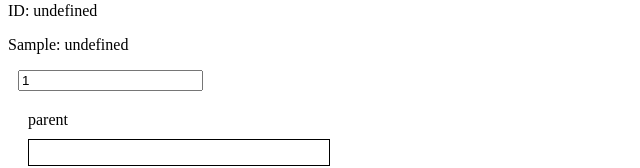
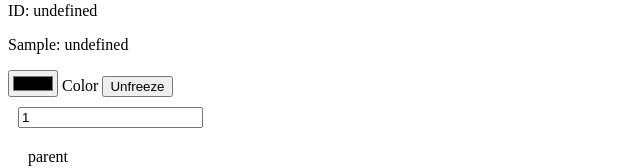
Before and after one commit to colinvwood/taxa-barplot, a Svelte app: page / in a window 1280 px wide. Shown: the part 594-762 px from the top of the page, without its empty margins (0-640 px from the left). Built offline with nearby package versions, Linux system fonts and the light colour scheme; no server answers.

Commit message:
hovered taxon table, custom colors

```diff
--- a/src/App.svelte
+++ b/src/App.svelte
@@ -1,26 +1,35 @@
 <script>
     import { get } from 'svelte/store';
+    import { onMount } from 'svelte';
+
     import { parseTaxonomy, parseFeatureTable }  from './util/parse.js';
     import { calculateTaxonomyStats } from './util/table.js';
-    import { taxonomy, table, taxonomyChanges } from './stores/stores.js';
+    import { taxonomy, tableStore, taxonomyChanges } from './stores/stores.js';
+    import { customColors } from './stores/colors.js';
 
     import Plot from './components/Plot.svelte';
     import TaxonomySelector from './components/TaxonomySelector.svelte';
     import TaxonomyLog from './components/TaxonomyLog.svelte';
 
+    onMount(() => {
         let parsedTable = parseFeatureTable('table.csv', 'sample-id');
         let parsedTaxonomy = parseTaxonomy('taxonomy.tsv');
 
         Promise.all([parsedTable, parsedTaxonomy]).then((values) => {
             let parsedTable = values[0];
-        table.set(parsedTable);
+            tableStore.update(state => {
+                return {...state, table: parsedTable}
+            });
 
             let parsedTaxonomy = values[1];
             return calculateTaxonomyStats(parsedTaxonomy, parsedTable);
         })
         .then((taxonomyWithStats) => {
             taxonomy.set(taxonomyWithStats);
-        table.render(get(taxonomy), 1, get(taxonomyChanges));
+            tableStore.render(
+                get(taxonomy), get(taxonomyChanges), 1, 'marine', $customColors
+            );
+        });
     });
 
 </script>
--- a/src/components/CurrentLevel.svelte
+++ b/src/components/CurrentLevel.svelte
@@ -2,7 +2,6 @@
     import Taxon from './Taxon.svelte';
 
     import { taxonomy, viewLevel, taxonomyChanges } from '../stores/stores.js';
-    import { renderCurrentView } from '../util/taxonomy.js';
 
     let taxa = [];
     $: $taxonomy, taxa = taxonomy.render($viewLevel, $taxonomyChanges);
--- a/src/components/HoveredTaxon.svelte
+++ b/src/components/HoveredTaxon.svelte
@@ -1,12 +1,28 @@
 <script>
-    import { hoveredTaxon } from '../stores/stores.js';
+    import { hoveredTaxon } from '../stores/hoveredTaxon.js';
+    import { customColors } from '../stores/colors.js';
 
     $: taxon = $hoveredTaxon
+
+    function handleColorChange(event) {
+        const color = event.target.value;
+        customColors.addCustomColor(taxon.taxon.id, color);
+    }
+
 </script>
 
 <div>
-    <p>Name: {taxon.name}</p>
-    <p>Abundance: {taxon.abundance}</p>
-    <p>ID: {taxon.id}</p>
-    <p>Sample: {taxon.sampleId}</p>
+    <p>Name: {taxon.taxon.name}</p>
+    <p>Abundance: {taxon.taxon.abundance}</p>
+    <p>ID: {taxon.taxon.id}</p>
+    <p>Sample: {taxon.sample.id}</p>
+
+    <input
+        type="color" id="color-selector" name="color-selector"
+        value={taxon.taxon.color} on:change={handleColorChange}
+    />
+    <label for="color-selector">Color</label>
+
+    <button on:click={() => hoveredTaxon.setFrozen(false)}>Unfreeze</button>
+
 </div>
--- a/src/components/Plot.svelte
+++ b/src/components/Plot.svelte
@@ -5,8 +5,9 @@
     import Sample from './Sample.svelte';
 
     import {
-        table, taxonomy, viewLevel, taxonomyChanges
+        tableStore, table, rendered, taxonomy, viewLevel, taxonomyChanges
     } from '../stores/stores.js';
+    import { customColors } from '../stores/colors.js';
 
     let dimensions = {};
     $: {
@@ -26,9 +27,8 @@
         return abundances.get(taxon);
     }
 
-    // let tableView;
-    $: tableView = table.render(
-        get(taxonomy), $viewLevel, $taxonomyChanges, abundanceAccessor
+    $: tableStore.render(
+        get(taxonomy), $taxonomyChanges, $viewLevel, 'marine', $customColors
     );
 
 </script>
@@ -36,11 +36,9 @@
 <svg
     style="width: {dimensions.width}px; height: {dimensions.height}px;"
 >
-    {#await tableView then view}
-        {#each view as sample, index}
-            <Sample {sample} sampleIndex={index} {dimensions} />
-        {/each}
-    {/await}
+    {#each $rendered as sample, index}
+        <Sample {sample} sampleIndex={index} {dimensions} />
+    {/each}
 </svg>
 <HoveredTaxon />
 
--- a/src/components/TaxonomySelector.svelte
+++ b/src/components/TaxonomySelector.svelte
@@ -2,7 +2,7 @@
     import {
         getParent, getSiblings, getChildren
     } from '../util/taxonomy.js';
-    import { selectedTaxon, viewLevel } from '../stores/stores.js';
+    import { viewLevel } from '../stores/stores.js';
 
     import TaxonList from './TaxonList.svelte';
     import SelectedTaxon from './SelectedTaxon.svelte';
--- /dev/null
+++ b/src/stores/colors.js
@@ -0,0 +1,43 @@
+import { writable } from 'svelte/store';
+
+function createColorSchemeStore() {
+    const data = writable({colors: [], currentScheme: ''});
+    const { update, set, subscribe } = data;
+
+
+    return {
+        update,
+        set,
+        subscribe,
+    };
+};
+export const colorScheme = createColorSchemeStore();
+
+function customColorsStore() {
+    const customColors = writable(new Map());
+    const { update, set, subscribe } = customColors;
+
+    const addCustomColor = (taxonId, color) => {
+        customColors.update(state => {
+            state.set(taxonId, color);
+            return state;
+        });
+    };
+
+    const clearCustomColor = (taxonId) => {
+        customColors.update(state => {
+            state.delete(taxonId);
+            return state;
+        });
+    };
+
+    return {
+        update,
+        set,
+        subscribe,
+        addCustomColor,
+        clearCustomColor,
+    };
+
+};
+export const customColors = customColorsStore();
--- /dev/null
+++ b/src/stores/hoveredTaxon.js
@@ -0,0 +1,46 @@
+import { writable, get } from 'svelte/store';
+
+
+function hoveredTaxonStore() {
+    const hoveredTaxon = writable({
+        taxon: {},
+        sample: {},
+        frozen: false,
+    });
+    const { update, set, subscribe } = hoveredTaxon;
+
+    const setTaxon = (eventDataset, taxonomy, table) => {
+        // find taxon of interest by id
+        const taxonId = eventDataset['taxonId'];
+        const taxon = structuredClone(taxonomy.getTaxon(taxonId));
+
+        // find sample of interest by id
+        const sampleId = eventDataset['sampleId'];
+        const sample = structuredClone(table.getSample(sampleId));
+
+        // access abundance and color
+        const abundance = eventDataset['abundance'];
+        const color = eventDataset['color'];
+        taxon.abundance = abundance;
+        taxon.color = color;
+
+        hoveredTaxon.update(state => {
+            return {...state, taxon, sample};
+        });
+    };
+
+    const setFrozen = (freeze) => {
+        hoveredTaxon.update(state => {
+            return {...state, frozen: freeze};
+        });
+    };
+
+    return {
+        update,
+        set,
+        subscribe,
+        setTaxon,
+        setFrozen,
+    }
+}
+export const hoveredTaxon = hoveredTaxonStore();
--- a/src/stores/stores.js
+++ b/src/stores/stores.js
@@ -1,6 +1,7 @@
-import { writable, get } from 'svelte/store';
+import { writable, get, derived } from 'svelte/store';
 
 import { renderCurrentView, getDescendantsAtLevel } from '../util/taxonomy.js';
+import { assignColors } from '../util/colors.js';
 import { renderTable } from '../util/table.js';
 
 
@@ -47,7 +48,8 @@ function createTaxonomyStore() {
     };
 
     const render = (level, changes) => {
-        return renderCurrentView(get(taxonomy), level, changes);
+        const rendered = renderCurrentView(get(taxonomy), level, changes);
+        return rendered;
     };
 
     return {
@@ -129,18 +131,35 @@ export const taxonomyChanges = createTaxonomyChangesStore();
 
 
 function createTableStore() {
-    const table = writable(new Map());
-    let { subscribe, update, set } = table;
+    const data = writable({table: new Map(), rendered: []});
+    let { subscribe, update, set } = data;
 
     const getSample = (id) => {
-        return get(table).get(id);
-    }
+        return get(data).table.get(id);
+    };
 
-    const render = async (taxonomy, level, changes, accessor) => {
-        return await renderTable(
-            get(table), taxonomy, level, changes, accessor
+    const render = async (
+        taxonomy, changes, level, colorScheme, customColors
+    ) => {
+        const rendered = await renderTable(
+            get(data).table, taxonomy, changes, level
         );
-    }
+        const colored = assignColors(
+            rendered, colorScheme, customColors
+        );
+        data.update(state => {
+            return {...state, rendered: colored};
+        });
+    };
+
+    const color = (colorScheme, customColors) => {
+        const colored = assignColors(
+            get(data).rendered, colorScheme, customColors
+        );
+        data.update(state => {
+            return {...state, rendered: colored};
+        });
+    };
 
     return {
         subscribe,
@@ -148,11 +167,20 @@ function createTableStore() {
         set,
         getSample,
         render,
-    }
+        color,
+    };
 }
-export const table = createTableStore();
+export const tableStore = createTableStore();
+export const table = derived(
+    tableStore,
+    ($tableStore) => $tableStore.table,
+);
+export const rendered = derived(
+    tableStore,
+    ($tableStore) => $tableStore.rendered,
+);
+
 
 export const selectedTaxon = writable({});
-export const hoveredTaxon = writable({});
 
 export const taxonomyLog = writable([]);
--- a/src/util/colors.js
+++ b/src/util/colors.js
@@ -1,11 +1,11 @@
-const colorSchemes = {
+export const colorSchemes = {
     marine:  [
-        '#d9ed92', '#b5e48c', '#99d98c', '#76c893', '#52b69a', '#34a0a4', '#168aad',
-        '#1a759f', '#1e6091', '#184e77'
+        '#d9ed92', '#b5e48c', '#99d98c', '#76c893', '#52b69a', '#34a0a4',
+        '#168aad', '#1a759f', '#1e6091', '#184e77'
     ],
 };
 
-export function assignColors(renderedTable, colorScheme) {
+export function assignColors(renderedTable, colorScheme, customColors) {
     colorScheme = colorSchemes[colorScheme];
 
     // map of feature.id -> assigned color
@@ -14,6 +14,12 @@ export function assignColors(renderedTable, colorScheme) {
     // use first sample to cycle through colors
     let colorIndex = 0;
     for (let feature of renderedTable[0].features) {
+        if (customColors.has(feature.id)) {
+            feature.color = customColors.get(feature.id);
+            featureToColor.set(feature.id, customColors.get(feature.id));
+            continue;
+        }
+
         if (colorIndex == colorScheme.length) {
             colorIndex = 0;
         }
@@ -32,6 +38,11 @@ export function assignColors(renderedTable, colorScheme) {
             if (featureToColor.has(feature.id)) {
                 feature.color = featureToColor.get(feature.id);
                 previousColor = feature.color;
+            } else if (customColors.has(feature.id)) {
+                let color = customColors.get(feature.id);
+                feature.color = color;
+                previousColor = color;
+                featureToColor.set(feature.id, color);
             } else {
                 if (previousColor == null) {
                     // get random color
@@ -56,9 +67,9 @@ export function assignColors(renderedTable, colorScheme) {
     }
 
     // TODO: also return featureToColor for legend?
-    return renderedTable;
+    const coloredTable = renderedTable;
+    return coloredTable;
 }
-
 
 function getRandomColor(colorScheme) {
     const index = Math.floor(Math.random() * colorScheme.length);
--- a/src/util/table.js
+++ b/src/util/table.js
@@ -9,9 +9,7 @@ import { assignColors } from './colors.js';
  * viewed at `level` for each sample.
  *
  */
-export async function renderTable(
-    table, taxonomy, level, changes, sortingAccessor
-) {
+export async function renderTable(table, taxonomy, changes, level) {
     let tableView = [];
     for (const sampleId of table.keys()) {
         const sample = table.get(sampleId);
@@ -64,7 +62,6 @@ export async function renderTable(
         for (const [taxon, abundance] of renderedAbundances.entries()) {
             renderedSample.features.push({id: taxon, abundance: abundance});
         }
-        renderedSample.sorter = sortingAccessor(renderedAbundances);
 
         // sort sample features by decreasing average abundance
         const averageAbundances = getAverageAbundancesAtLevel(taxonomy, level);
@@ -78,14 +75,6 @@ export async function renderTable(
         // add rendered sample object to view
         tableView.push(renderedSample);
     }
-
-    // color features
-    tableView = assignColors(tableView, 'marine');
-
-    // sort samples
-    tableView = tableView.sort((first, second) => {
-        return first.sorter - second.sorter;
-    });
 
     return tableView;
 }
```
Also changed, not shown: src/components/Sample.svelte (+23 -13 lines). Lines whose indentation alone changed are shown as unchanged.
